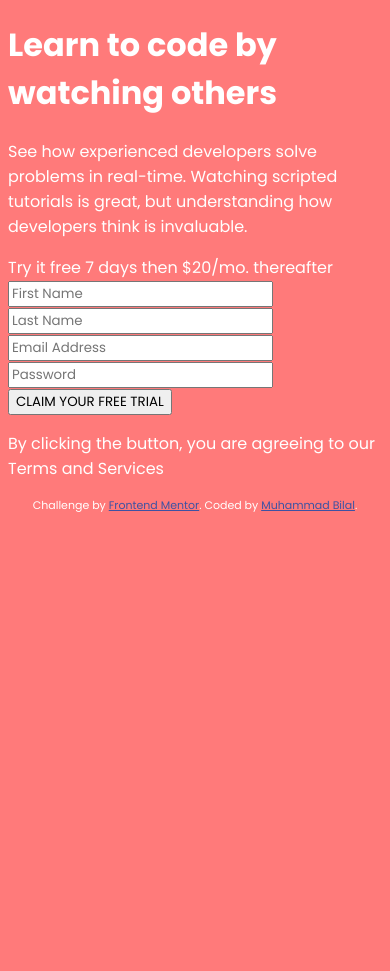
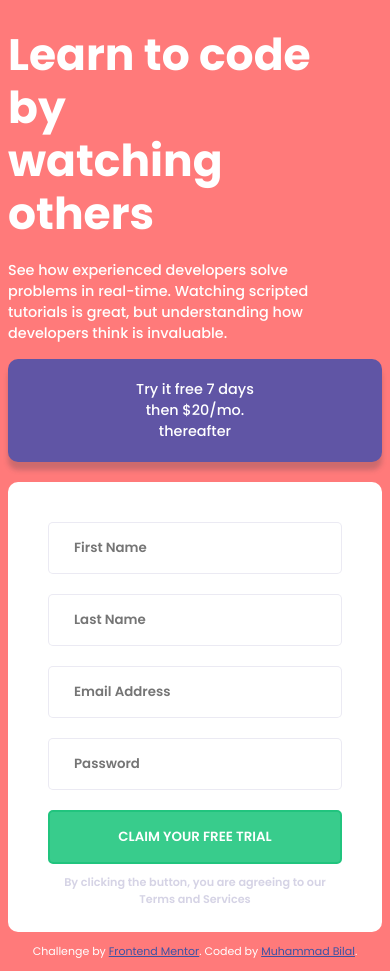
Before and after one commit to mbcod3/intro-component-with-signup-form, a plain HTML site: page index.html in a window 390 px wide. Before the commit the page ends 844 px from the top, so only its background shows below. Drawn offline with Linux system fonts and the light colour scheme.

```diff
--- a/style.css
+++ b/style.css
@@ -2,6 +2,7 @@
 
 * {
   font-family: 'Poppins', sans-serif;
+  box-sizing: border-box;
 }
 
 body {
@@ -10,3 +11,107 @@
   background-color: hsl(0, 100%, 74%);
   color: white;
 }
+
+section {
+  display: flex;
+  max-width: 1015px;
+  margin: 0 auto;
+  min-height: 95vh;
+  align-items: center;
+}
+
+.heading {
+  max-width: 470px;
+  margin-right: 30px;
+}
+
+.heading h1 {
+  font-size: 2.75rem;
+  font-weight: 700;
+  line-height: 120%;
+}
+
+.heading p {
+  margin-top: -10px;
+  font-size: .9rem;
+  font-weight: 500;
+}
+
+.cta-form {
+  max-width: 515px;
+}
+
+.cta {
+  padding: 20px 110px;
+  background-color: hsl(248, 32%, 49%);
+  text-align: center;
+  border-radius: 10px;
+  font-weight: 500;
+  font-size: .9rem;
+  margin-bottom: 20px;
+  box-shadow: 0 8px 5px hsla(249, 10%, 26%, 0.26);
+}
+
+.cta span {
+  font-weight: 400;
+  color: rgba(255, 255, 255, 0.781);
+}
+
+.trial-form {
+  height: 450px;
+  background-color: white;
+  display: flex;
+  flex-direction: column;
+  padding: 40px;
+  border-radius: 10px;
+}
+
+.trial-form > * {
+  margin-bottom: 20px;
+}
+
+.trial-form input {
+  padding: 15px 25px;
+  border-radius: 5px;
+  font-weight: 600;
+  color: hsl(249, 10%, 26%);
+  border: 1.5px solid hsla(246, 25%, 77%, 0.281);
+  outline: none;
+}
+
+.trial-form input:focus {
+  border: 1.5px solid hsla(248, 32%, 49%, 0.609);
+  /* box-shadow: 0 0 5px rgba(81, 203, 238, 1); */
+}
+
+.trial-form input[type="submit"] {
+  background-color: hsl(154, 59%, 51%);
+  color: white;
+  font-weight: 600;
+  margin-bottom: 10px;
+  cursor: pointer;
+  border: 2px solid hsl(154, 71%, 45%);
+}
+
+.trial-form input[type="submit"]:active,
+.trial-form input[type="submit"]:hover {
+  background-color: hsl(154, 71%, 41%);
+}
+
+.terms {
+  font-weight: 600;
+  color: hsla(246, 25%, 77%, 0.596);
+  font-size: .7rem;
+  text-align: center;
+  margin: 0;
+}
+
+.terms a {
+  color: hsl(0, 100%, 74%);
+  text-decoration: none;
+}
+
+.terms a:hover,
+.terms a:active {
+  text-decoration: underline;
+}
```
